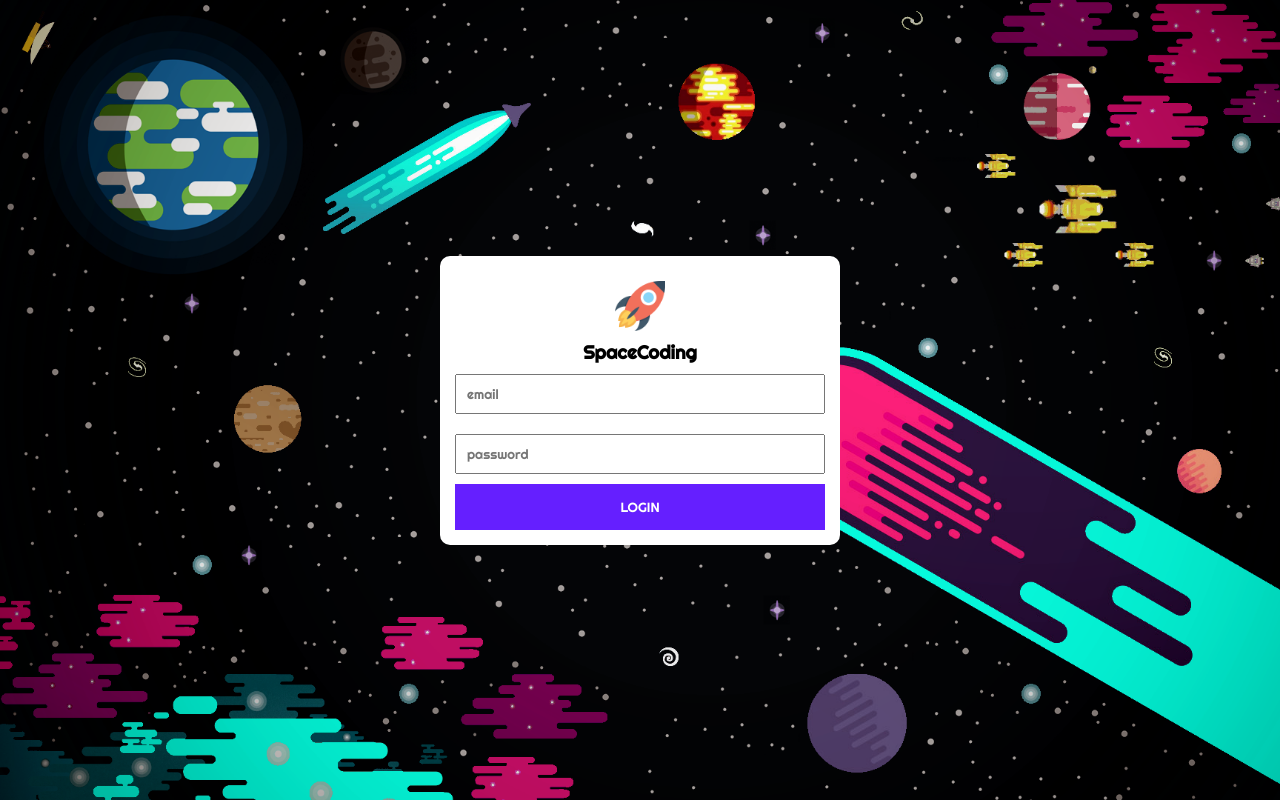
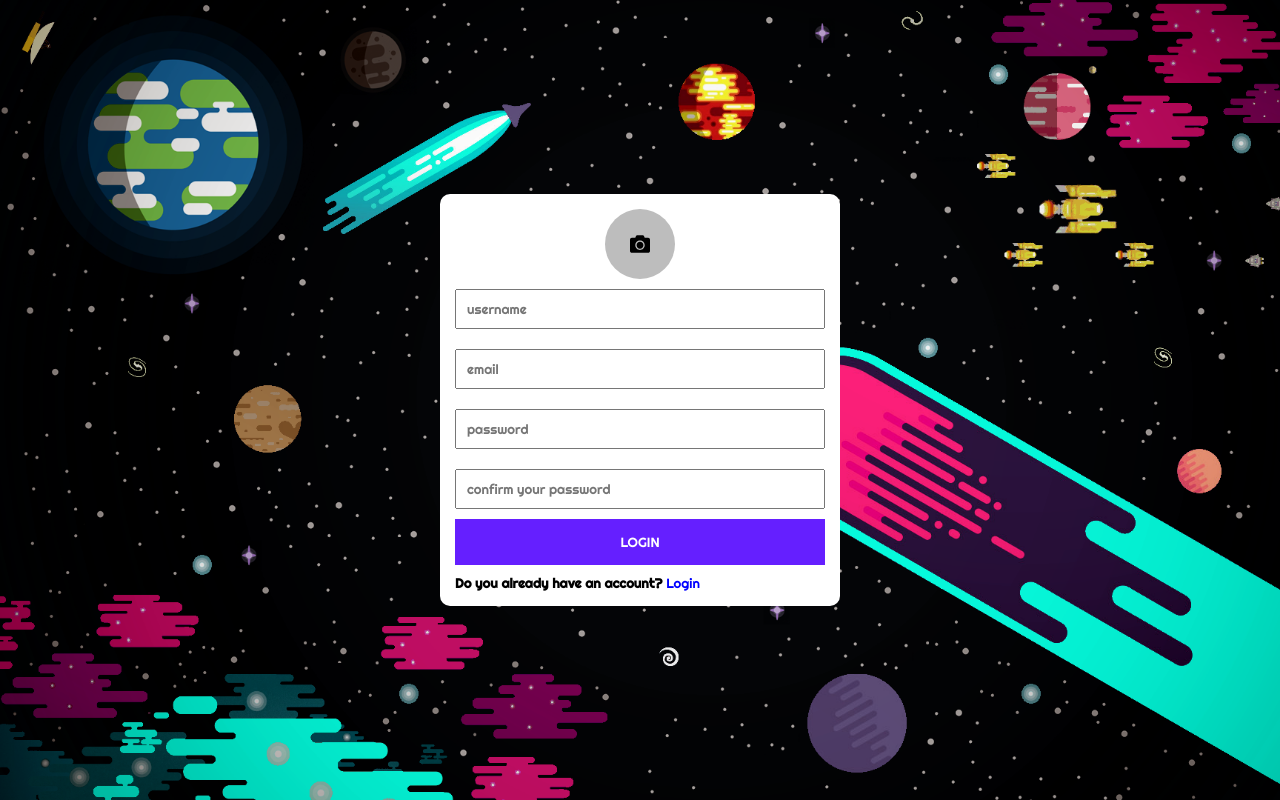
Before and after one commit to brenomacedo/SpaceCoding, a React (Create React App) app in the folder frontend/: page / in a window 1280 px wide. Built offline with nearby package versions, Linux system fonts and the light colour scheme.

Commit message:
RegisterScreen

```diff
--- a/frontend/src/components/LoginForm.css
+++ b/frontend/src/components/LoginForm.css
@@ -36,3 +36,37 @@
     align-items: center;
     justify-content: center;
 }
+
+.login-form h5{
+    padding-top: 10px;
+}
+
+.login-form > h5 > button{
+    background: transparent;
+    border: none;
+    outline: 0;
+    color: blue;
+    cursor: pointer;
+}
+
+.register-input{
+    display: flex;
+    align-items: center;
+    justify-content: center;
+}
+
+.register-image{
+    display: flex;
+    align-items: center;
+    justify-content: center;
+    border-radius: 50px;
+    width: 70px;
+    height: 70px;
+    background-color: #bdbdbd;
+    cursor: pointer;
+    transition: 1s;
+}
+
+.register-image:hover{
+    background-color: #9e9e9e;
+}
--- a/frontend/src/components/LoginForm.jsx
+++ b/frontend/src/components/LoginForm.jsx
@@ -1,8 +1,27 @@
 import React from 'react'
+import { FaCamera } from 'react-icons/fa'
 import './LoginForm.css'
 
-export default props => (
-    <div className="login-form">
+export default props => {
+
+    const Register = (
+        <>
+            <div className='register-input'>
+                <div className='register-image'>
+                    <FaCamera size={20} color='black' />
+                </div>
+            </div>
+            <input type="text" className="input-login" placeholder='username' />
+            <input type="email" className="input-login" placeholder='email' />
+            <input type="password" className="input-login" placeholder='password' />
+            <input type="password" className="input-login" placeholder='confirm your password' />
+            <button className='button-login' >LOGIN</button>
+            <h5>Do you already have an account? <button>Login</button></h5>
+        </>
+    )
+
+    const Login = (
+        <>
             <div className='login-logo'>
                 <div className='login-image'></div>
                 <h3>SpaceCoding</h3>
@@ -10,5 +29,13 @@ export default props => (
             <input type="email" className="input-login" placeholder='email' />
             <input type="password" className="input-login" placeholder='password' />
             <button className='button-login' >LOGIN</button>
+            <h5>Don't have an account? <button>Register</button></h5>
+        </>
+    )
+
+    return (
+        <div className="login-form">
+            {Register}
         </div>
     )
+}
```
Lines whose indentation alone changed are shown as unchanged.
